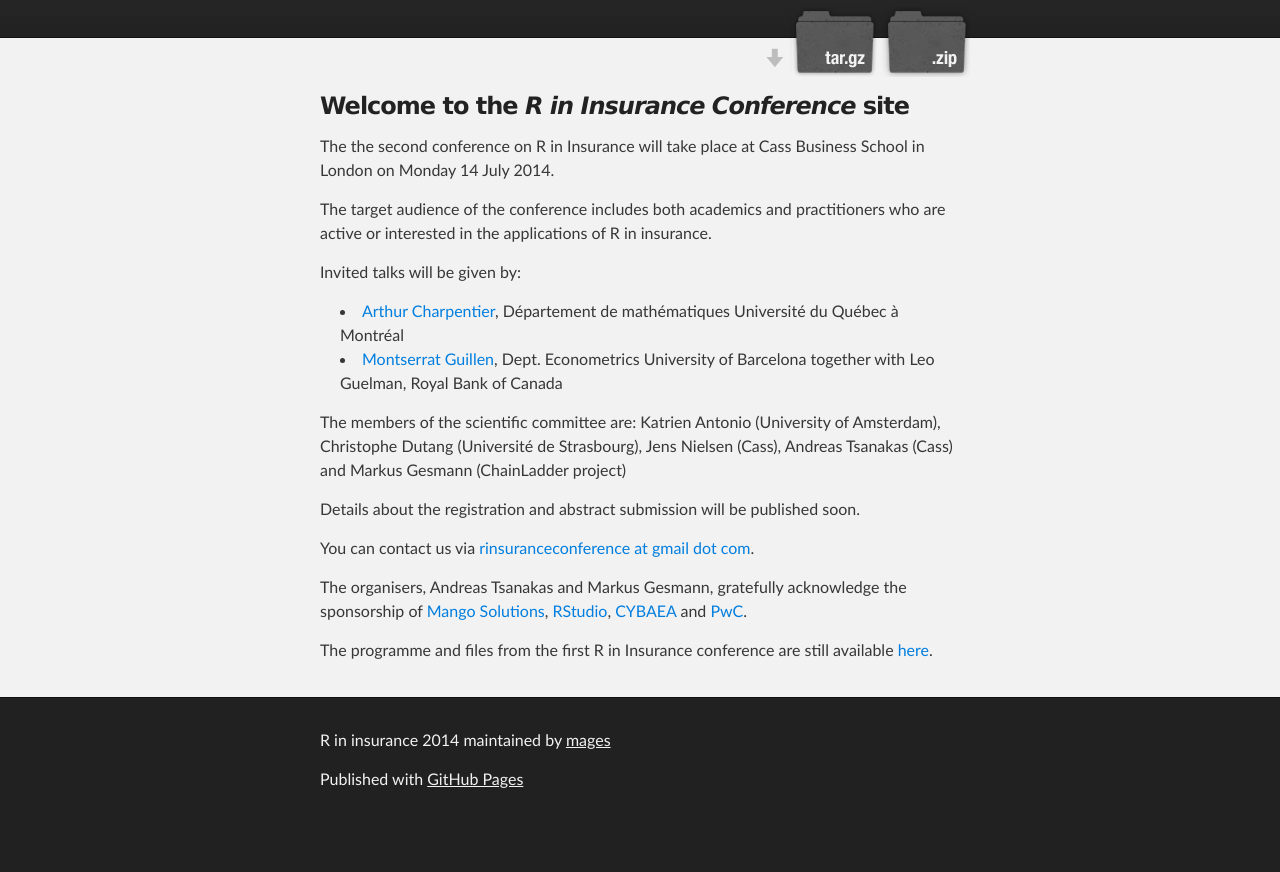
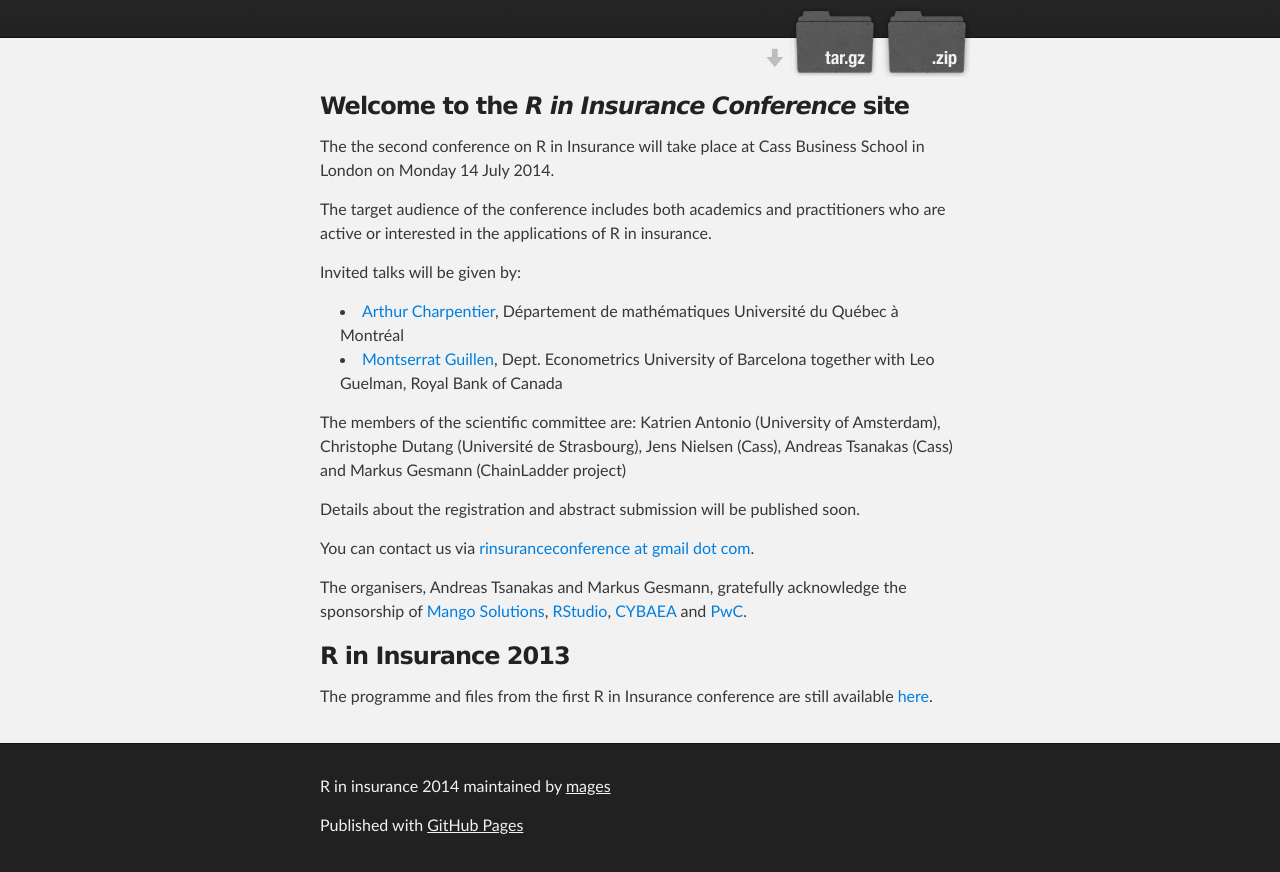
Before and after one commit to mages/R_in_Insurance_2014, a plain HTML site: page index.html in a window 1280 px wide. Shown: the part 136-1008 px from the top of the page. Before the commit the page ends 962 px from the top, so only its background shows below. Drawn offline with Linux system fonts and the light colour scheme.

Commit message:
Update index.html

```diff
--- a/index.html
+++ b/index.html
@@ -70,6 +70,7 @@ href="http://www.mango-solutions.com">Mango Solutions</a>, <a
 href="http://www.rstudio.com">RStudio</a>, <a
 href="http://www.cybaea.net">CYBAEA</a> and <a
 href="http://www.pwc.com">PwC</a>.</p>
+<h3>R in Insurance 2013</h3>
 <p>
 The programme and files from the first R in Insurance conference are
 still available <a href="http://mages.github.io/R_in_Insurance_2013/">here</a>.
```
